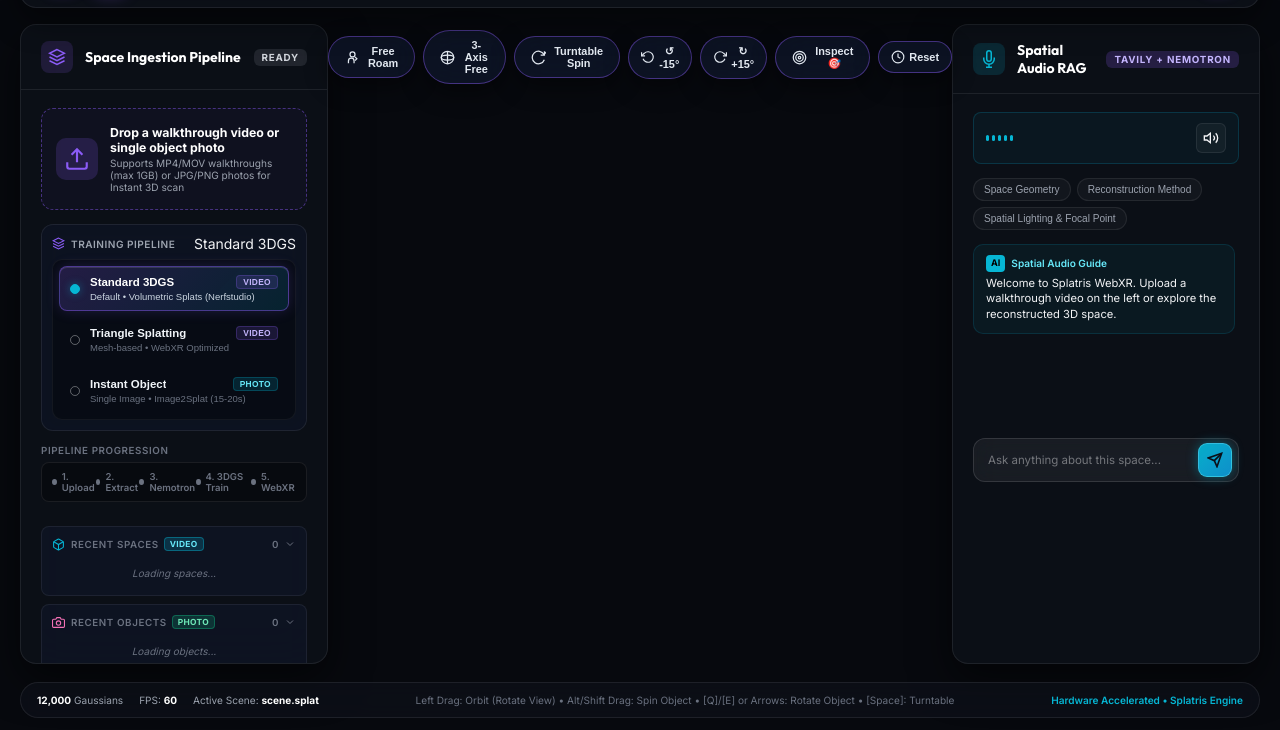
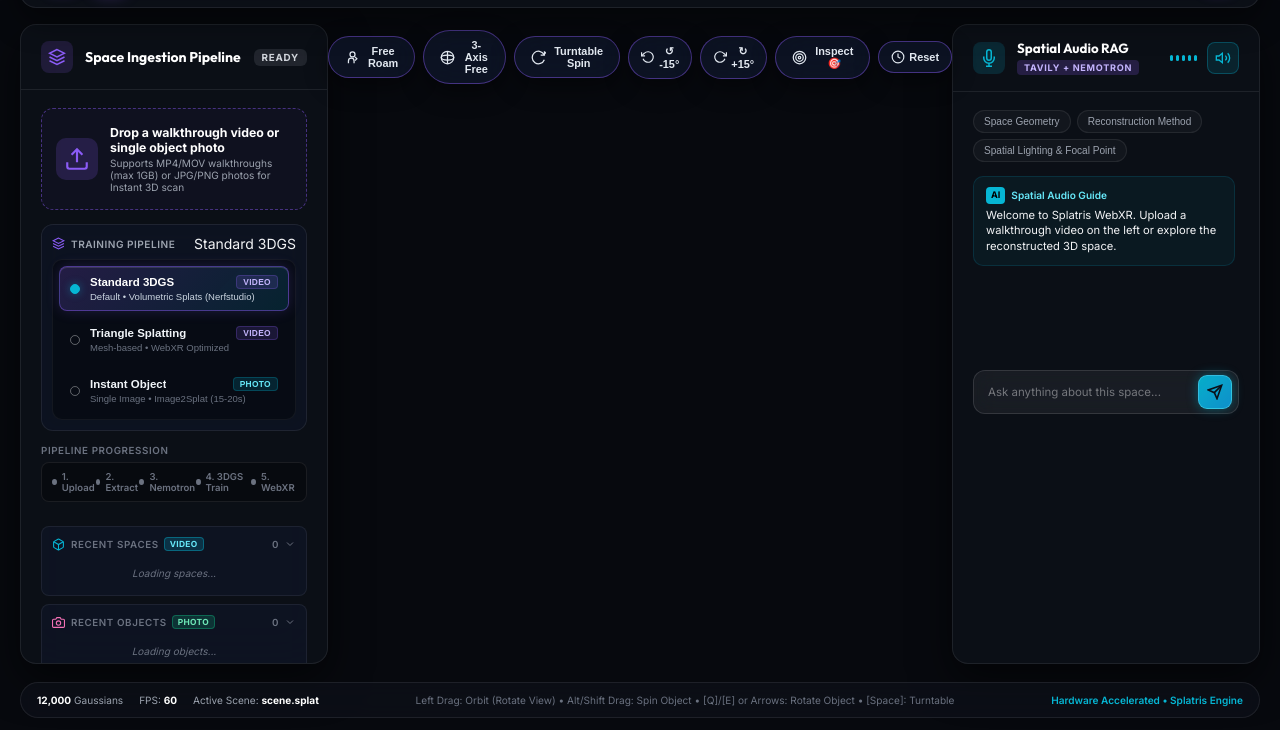
Before and after one commit to memetcircus/splatris, a website: page public/index.html in a window 1280 px wide. Shown: the part 70-800 px from the top of the page. Drawn offline with nearby package versions, Linux system fonts and the light colour scheme.

Commit message:
style(ui): integrate spatial audio controls and equalizer into panel header, eliminating empty card

```diff
--- a/public/index.html
+++ b/public/index.html
@@ -490,21 +490,15 @@
             <line x1="8" y1="23" x2="16" y2="23"></line>
           </svg>
         </div>
-        <h2>Spatial Audio RAG</h2>
-        <span class="badge ai">Tavily + Nemotron</span>
-      </div>
-
-      <div class="panel-body">
-        <!-- Audio TTS Controls -->
-        <div class="audio-hud-card">
-          <div class="audio-hud-left">
-            <div id="audio-wave-anim" class="wave-visualizer">
-              <span></span><span></span><span></span><span></span><span></span>
-            </div>
-            <div class="audio-info">
-              <span id="emitter-coords" class="audio-pos" style="display: none;"></span>
-            </div>
+        <div class="panel-header-title-group">
+          <h2>Spatial Audio RAG</h2>
+          <span class="badge ai">Tavily + Nemotron</span>
+        </div>
+        <div class="audio-hud-actions">
+          <div id="audio-wave-anim" class="wave-visualizer" title="Spatial Audio Synthesizer">
+            <span></span><span></span><span></span><span></span><span></span>
           </div>
+          <span id="emitter-coords" class="audio-pos" style="display: none;"></span>
           <button id="btn-toggle-audio" class="btn-icon" title="Toggle Audio Synthesis">
             <svg id="icon-sound-on" width="16" height="16" viewBox="0 0 24 24" fill="none" stroke="currentColor"
               stroke-width="2">
@@ -513,6 +507,9 @@
             </svg>
           </button>
         </div>
+      </div>
+
+      <div class="panel-body">
 
         <!-- Quick Query Presets -->
         <div id="rag-presets" class="preset-chips">
@@ -739,7 +736,7 @@
     </div>
   </footer>
 
-  <script src="app.js?v=20261005_dedupe_recent_v12"></script>
+  <script src="app.js?v=20261005_merged_audio_header_v13"></script>
 </body>
 
 </html>
--- a/public/style.css
+++ b/public/style.css
@@ -1489,21 +1489,55 @@ html, body {
   flex-shrink: 0;
 }
 
-/* Spatial Audio RAG Panel */
-.audio-hud-card {
-  display: flex;
-  align-items: center;
-  justify-content: space-between;
-  padding: 10px 12px;
-  background: rgba(6, 182, 212, 0.05);
-  border: 1px solid rgba(6, 182, 212, 0.2);
-  border-radius: var(--radius-sm);
-}
-
-.audio-hud-left {
+/* Spatial Audio RAG Panel Header */
+.panel-header-title-group {
+  display: flex;
+  flex-direction: column;
+  gap: 3px;
+  flex: 1;
+  min-width: 0;
+}
+
+.panel-header-title-group h2 {
+  font-family: var(--font-display);
+  font-size: 0.95rem;
+  font-weight: 700;
+  color: #fff;
+  margin: 0;
+  line-height: 1.2;
+}
+
+.panel-header-title-group .badge.ai {
+  align-self: flex-start;
+  font-size: 0.65rem;
+  padding: 2px 7px;
+  border-radius: 4px;
+}
+
+.audio-hud-actions {
   display: flex;
   align-items: center;
   gap: 10px;
+}
+
+.audio-hud-actions .btn-icon {
+  width: 32px;
+  height: 32px;
+  display: flex;
+  align-items: center;
+  justify-content: center;
+  border-radius: 8px;
+  background: rgba(6, 182, 212, 0.12);
+  border: 1px solid rgba(6, 182, 212, 0.3);
+  color: var(--cyan);
+  cursor: pointer;
+  transition: all 0.2s ease;
+}
+
+.audio-hud-actions .btn-icon:hover {
+  background: rgba(6, 182, 212, 0.25);
+  border-color: var(--cyan);
+  transform: scale(1.05);
 }
 
 .wave-visualizer {
```
